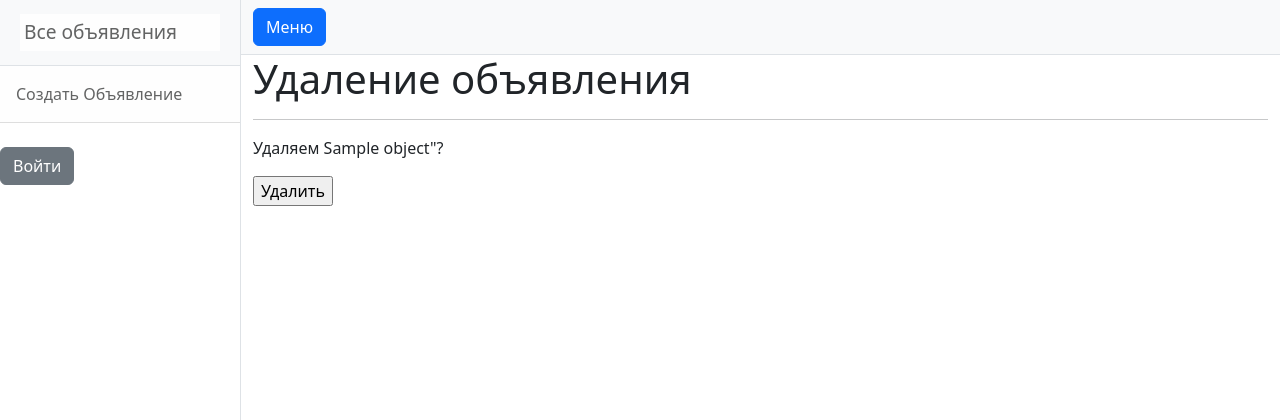
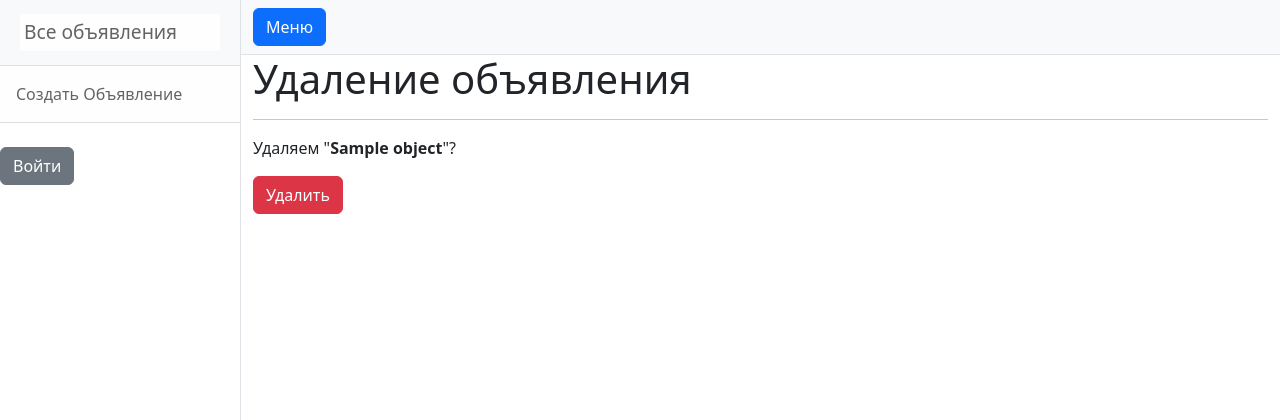
Before and after one commit to Arekabu/MessageBoard, a Django app: template templates/post/post_delete.html in a window 1280 px wide. Shown: the top 420 px of the page. Run offline with Django 5.2, Linux system fonts and the light colour scheme; the template is opened without the code that fills it: most values are stand-ins (such as "Sample title", 1, 10 or a date in 2020); some libraries are stand-ins or nearby versions.

Commit message:
refactoring

```diff
--- a/post/forms.py
+++ b/post/forms.py
@@ -19,6 +19,7 @@ class PostForm(forms.ModelForm):
            'category': 'Категория:',
        }
 
+
 class CommentForm(forms.ModelForm):
     class Meta:
         model = Comment
--- a/post/models.py
+++ b/post/models.py
@@ -11,6 +11,7 @@ class Category(models.Model):
 
     def __str__(self):
         return f'{self.name}'
+
 
 class Post(models.Model):
     author = models.ForeignKey(User, on_delete=models.CASCADE)
@@ -27,6 +28,7 @@ class Post(models.Model):
         path = reverse('post_detail', args=[str(self.id)])
         return path
 
+
 class Comment(models.Model):
     post = models.ForeignKey(Post, on_delete=models.CASCADE)
     user = models.ForeignKey(User, on_delete=models.CASCADE)
--- a/post/tasks.py
+++ b/post/tasks.py
@@ -2,7 +2,7 @@ from celery import shared_task
 from django.conf import settings
 from django.core.mail import send_mail
 from django.template.loader import render_to_string
-from .models import Post, Comment
+from .models import Comment
 
 
 @shared_task
--- a/templates/post/post_delete.html
+++ b/templates/post/post_delete.html
@@ -1,5 +1,4 @@
 {% extends 'flatpages/default.html' %}
-
 
 {% block content %}
 
@@ -7,7 +6,7 @@
 <hr>
 <form action="" method="post">
     {% csrf_token %}
-    <p>Удаляем {{ object.title }}"?</p>
-    <input type="submit" value="Удалить" />
+    <p>Удаляем "<strong>{{ object.title }}</strong>"?</p>
+    <input class="btn btn-danger" type="submit" value="Удалить" />
 </form>
 {% endblock content %}
--- a/users/models.py
+++ b/users/models.py
@@ -1,5 +1,6 @@
 from django.db import models
 from django.contrib.auth.models import User
+
 
 class VerificationCode(models.Model):
     user = models.ForeignKey(User, on_delete=models.CASCADE)
```
Also changed, not shown: MessageBoard/celery.py (+1 -33 lines), MessageBoard/settings.py (+9 -1 lines), post/apps.py (+0 -11 lines), post/views.py (+7 -4 lines), db.sqlite3, users/tasks.py (line endings or trailing spaces), users/views.py (line endings or trailing spaces).
